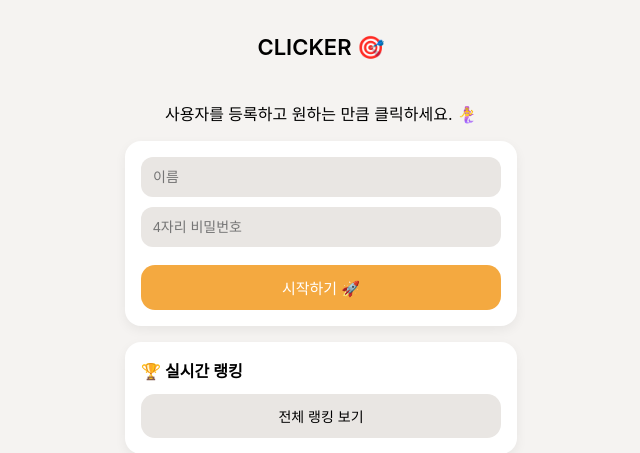
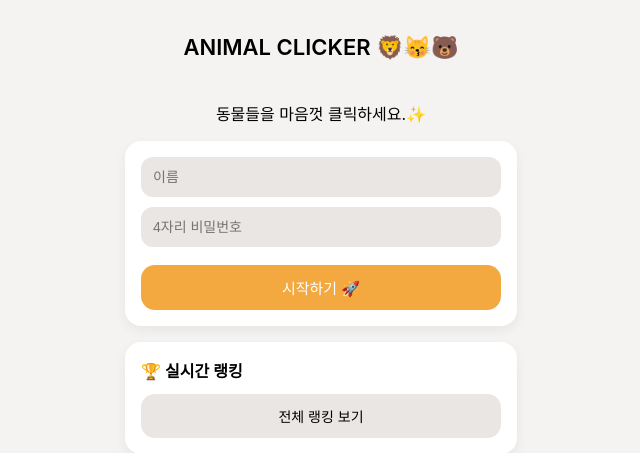
Before and after one commit to naeuun/clicker, a Django app: page / in a window 1280 px wide. Shown: the top 453 px of the page, without its empty margins (319-959 px from the left). Run offline with Django 5.2, Linux system fonts and the light colour scheme.

Commit message:
fix:title

```diff
--- a/clicker_prj/clicker/templates/clicker/start.html
+++ b/clicker_prj/clicker/templates/clicker/start.html
@@ -14,9 +14,9 @@
 <div class="wrapper">
 
 <h2 class="title">
-CLICKER 🎯
+ANIMAL CLICKER 🦁😽🐻
 </h2>
-<p>사용자를 등록하고 원하는 만큼 클릭하세요. 🧜‍♀️</p>
+<p> 동물들을 마음껏 클릭하세요.✨</p>
 
 
 <!-- 로그인 박스 -->
```
